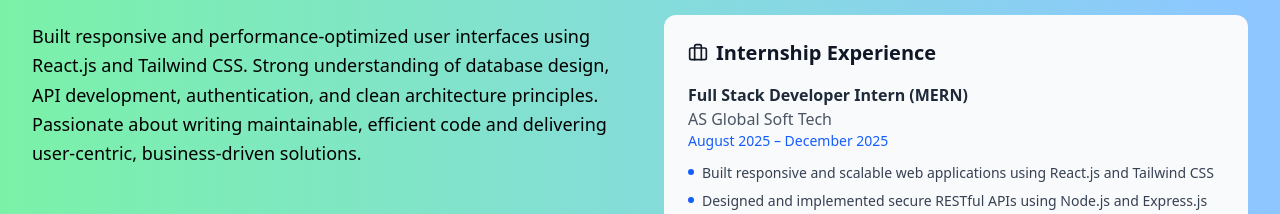
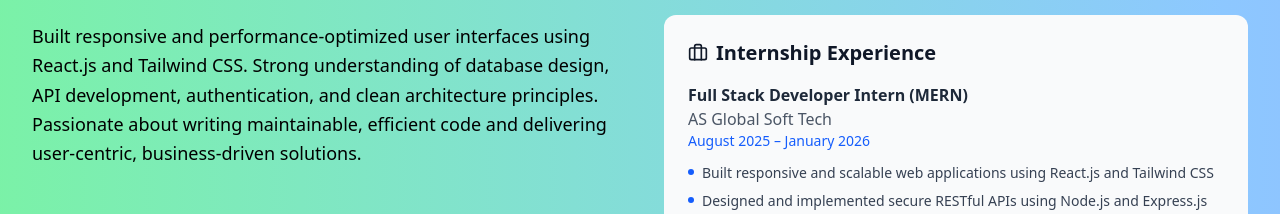
Before and after one commit to abilash-mern-stack/abilash-portfolio, a React (Vite) app: page / in a window 1280 px wide. Shown: the part 1228-1442 px from the top of the page. Built offline with nearby package versions, Linux system fonts and the light colour scheme.

Commit message:
intern data modification

```diff
--- a/src/components/About.jsx
+++ b/src/components/About.jsx
@@ -77,7 +77,7 @@
               <div>
                 <h4 className="font-semibold text-gray-800">Full Stack Developer Intern (MERN)</h4>
                 <p className="text-gray-600">AS Global Soft Tech</p>
-                <p className="text-blue-600 text-sm font-medium">August 2025 – December 2025</p>
+                <p className="text-blue-600 text-sm font-medium">August 2025 – January 2026</p>
                 <ul className="mt-3 space-y-2">
                   <li className="flex items-start gap-2 text-sm text-gray-700">
                     <div className="w-1.5 h-1.5 bg-blue-600 rounded-full mt-1.5 flex-shrink-0"></div>
```
